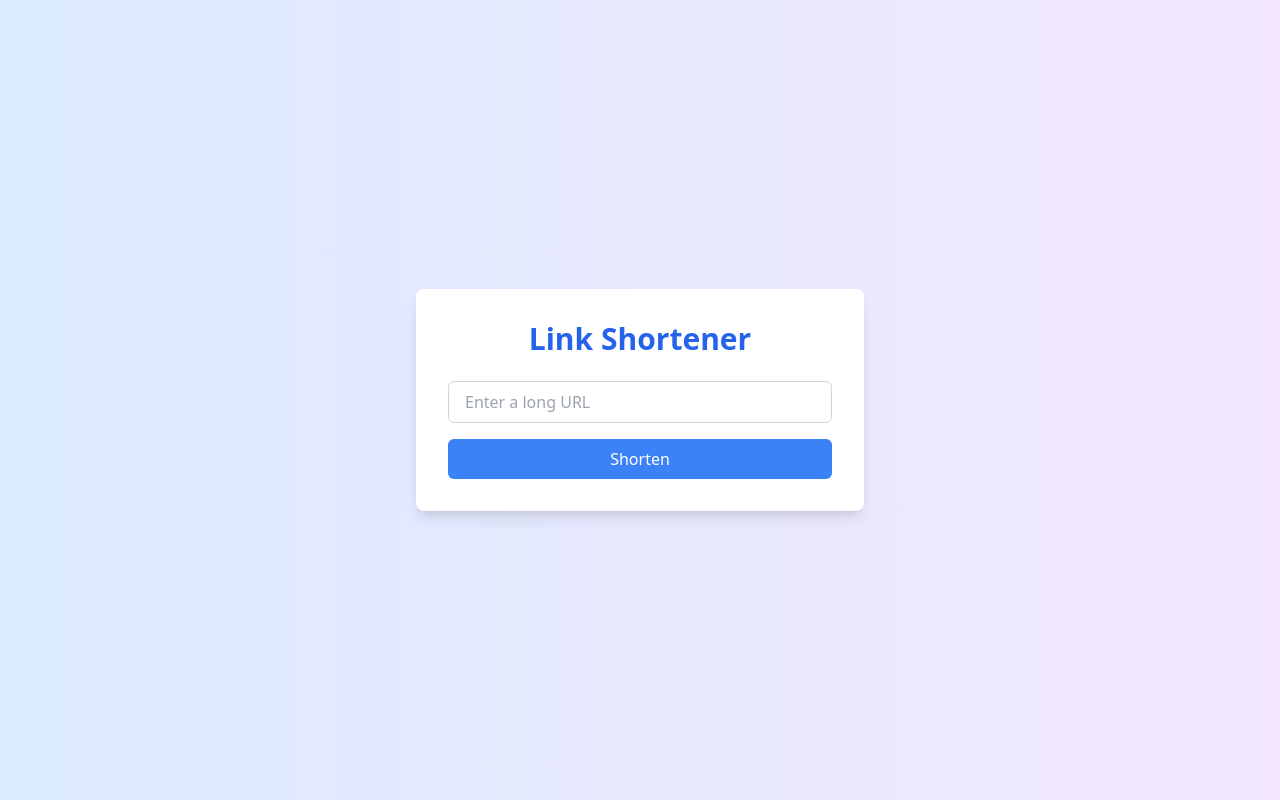
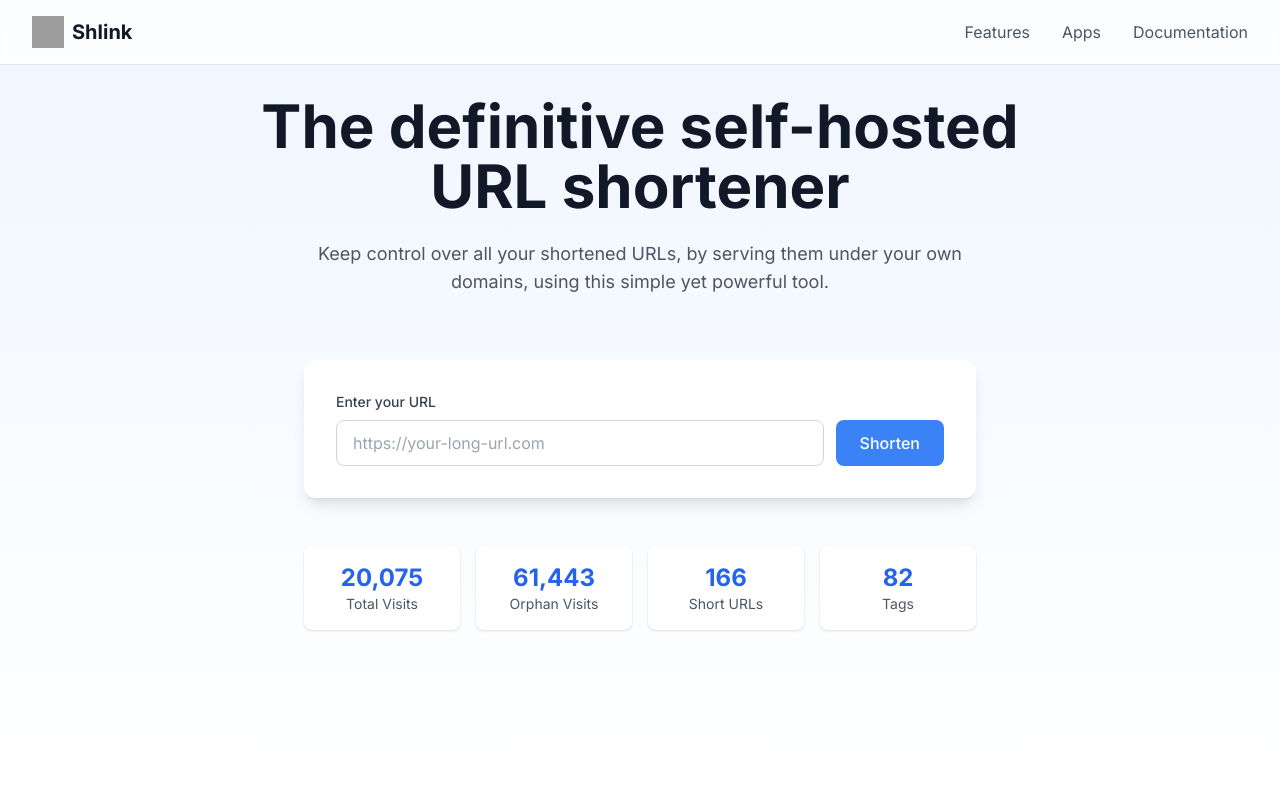
Before and after one commit to itsmeakhil/shlink-io, a FastAPI app: page / in a window 1280 px wide. Run offline with FastAPI, Linux system fonts and the light colour scheme; parts of the project's set-up code (start-up, migrations or seed data) failed here and were passed over; some libraries are stand-ins or nearby versions; grey boxes are pictures that could not be loaded.

Commit message:
Update index.html

```diff
--- a/templates/index.html
+++ b/templates/index.html
@@ -3,65 +3,163 @@
 <head>
     <meta charset="UTF-8">
     <meta name="viewport" content="width=device-width, initial-scale=1.0">
-  <title>Link Shortener</title>
+    <title>Shlink - URL Shortener</title>
     <script src="https://cdn.tailwindcss.com"></script>
+    <link href="https://fonts.googleapis.com/css2?family=Inter:wght@400;500;600;700&display=swap" rel="stylesheet">
 </head>
-<body class="bg-gradient-to-r from-blue-100 to-purple-100 min-h-screen flex items-center justify-center">
-  <div class="bg-white p-8 rounded-lg shadow-lg max-w-md w-full">
-    <h1 class="text-3xl font-bold mb-6 text-center text-blue-600">Link Shortener</h1>
-    <div class="space-y-4">
-      <input id="longUrl" type="text" placeholder="Enter a long URL" class="w-full px-4 py-2 border border-gray-300 rounded-md focus:outline-none focus:ring-2 focus:ring-blue-500 transition" />
-      <button onclick="shortenUrl()" class="w-full bg-blue-500 text-white py-2 rounded-md hover:bg-blue-600 focus:outline-none focus:ring-2 focus:ring-blue-500 focus:ring-offset-2 transition">Shorten</button>
+<body class="min-h-screen bg-gradient-to-b from-blue-50 to-white font-[Inter]">
+    <!-- Navigation -->
+    <nav class="border-b bg-white/80 backdrop-blur-sm fixed w-full top-0 z-50">
+        <div class="max-w-7xl mx-auto px-4 sm:px-6 lg:px-8">
+            <div class="flex justify-between items-center h-16">
+                <div class="flex items-center">
+                    <img src="https://sjc.microlink.io/FRugVDifhgf4g-rhx5q_bn00M0HmQZwyPADMoNGGWJg_3jSpwex9cm6NNr7qXqMg7oSNvcqZd2mm1PGpxpvd6w.jpeg" alt="Shlink Logo" class="h-8 w-8">
+                    <span class="ml-2 text-xl font-bold text-gray-900">Shlink</span>
                 </div>
-    <div id="shortUrlContainer" class="mt-6 hidden">
-      <p class="text-sm text-gray-600 mb-2">Short URL:</p>
-      <a id="shortUrl" target="_blank" class="text-blue-500 hover:underline break-all"></a>
+                <div class="hidden sm:flex space-x-8">
+                    <a href="#" class="text-gray-600 hover:text-blue-600">Features</a>
+                    <a href="#" class="text-gray-600 hover:text-blue-600">Apps</a>
+                    <a href="#" class="text-gray-600 hover:text-blue-600">Documentation</a>
+                </div>
+            </div>
+        </div>
+    </nav>
+
+    <!-- Hero Section -->
+    <main class="pt-24 pb-16">
+        <div class="max-w-7xl mx-auto px-4 sm:px-6 lg:px-8">
+            <div class="text-center mb-16">
+                <h1 class="text-4xl font-bold text-gray-900 sm:text-5xl md:text-6xl mb-6">
+                    The definitive self-hosted<br>URL shortener
+                </h1>
+                <p class="max-w-2xl mx-auto text-lg text-gray-600">
+                    Keep control over all your shortened URLs, by serving them under your own domains, using this simple yet powerful tool.
+                </p>
+            </div>
+
+            <!-- URL Shortener Card -->
+            <div class="max-w-2xl mx-auto">
+                <div class="bg-white rounded-xl shadow-lg p-6 sm:p-8">
+                    <div class="space-y-6">
+                        <!-- Input Section -->
+                        <div>
+                            <label for="url" class="block text-sm font-medium text-gray-700 mb-2">Enter your URL</label>
+                            <div class="flex gap-3">
+                                <input
+                                    type="url"
+                                    id="url"
+                                    placeholder="https://your-long-url.com"
+                                    class="flex-1 rounded-lg border border-gray-300 px-4 py-2.5 focus:ring-2 focus:ring-blue-500 focus:border-transparent outline-none transition-all"
+                                >
+                                <button
+                                    onclick="shortenUrl()"
+                                    class="bg-blue-500 hover:bg-blue-600 text-white px-6 py-2.5 rounded-lg font-medium transition-colors"
+                                >
+                                    Shorten
+                                </button>
                             </div>
                         </div>
 
+                        <!-- Result Section -->
+                        <div id="resultContainer" class="hidden">
+                            <div class="bg-blue-50 rounded-lg p-4 space-y-3">
+                                <div class="flex items-center justify-between">
+                                    <span class="text-xs font-medium text-blue-600 bg-blue-100 px-2 py-1 rounded">
+                                        Your shortened URL
+                                    </span>
+                                    <button
+                                        onclick="copyToClipboard()"
+                                        class="text-gray-500 hover:text-blue-600 p-2 rounded-md hover:bg-blue-100 transition-colors"
+                                    >
+                                        Copy
+                                    </button>
+                                </div>
+                                <div class="flex items-center gap-2">
+                                    <a
+                                        id="shortUrl"
+                                        href="#"
+                                        target="_blank"
+                                        class="text-blue-600 hover:text-blue-700 break-all"
+                                    ></a>
+                                </div>
+                                <div id="copyMessage" class="hidden text-sm text-green-600">
+                                    ✓ Copied to clipboard!
+                                </div>
+                            </div>
+                        </div>
+                    </div>
+                </div>
+
+                <!-- Stats Section -->
+                <div class="mt-12 grid grid-cols-2 sm:grid-cols-4 gap-4">
+                    <div class="bg-white p-4 rounded-lg shadow text-center">
+                        <div class="text-2xl font-bold text-blue-600">20,075</div>
+                        <div class="text-sm text-gray-600">Total Visits</div>
+                    </div>
+                    <div class="bg-white p-4 rounded-lg shadow text-center">
+                        <div class="text-2xl font-bold text-blue-600">61,443</div>
+                        <div class="text-sm text-gray-600">Orphan Visits</div>
+                    </div>
+                    <div class="bg-white p-4 rounded-lg shadow text-center">
+                        <div class="text-2xl font-bold text-blue-600">166</div>
+                        <div class="text-sm text-gray-600">Short URLs</div>
+                    </div>
+                    <div class="bg-white p-4 rounded-lg shadow text-center">
+                        <div class="text-2xl font-bold text-blue-600">82</div>
+                        <div class="text-sm text-gray-600">Tags</div>
+                    </div>
+                </div>
+            </div>
+        </div>
+    </main>
+
     <script>
         async function shortenUrl() {
-      const longUrl = document.getElementById("longUrl").value;
-      const shortUrlContainer = document.getElementById("shortUrlContainer");
-      const shortUrlElement = document.getElementById("shortUrl");
+            const longUrl = document.getElementById('url').value;
+            const resultContainer = document.getElementById('resultContainer');
+            const shortUrlElement = document.getElementById('shortUrl');
 
             if (!longUrl) {
-        alert("Please enter a valid URL.");
+                alert('Please enter a valid URL');
                 return;
             }
 
             try {
-        const response = await fetch("/shorten", {
-          method: "POST",
+                const response = await fetch('/shorten', {
+                    method: 'POST',
                     headers: {
-            "Content-Type": "application/json",
+                        'Content-Type': 'application/json',
                     },
                     body: JSON.stringify({ long_url: longUrl }),
                 });
 
                 if (!response.ok) {
-          throw new Error("Failed to shorten the URL.");
+                    throw new Error('Failed to shorten URL');
                 }
 
                 const data = await response.json();
                 shortUrlElement.textContent = data.short_url;
                 shortUrlElement.href = data.short_url;
-        shortUrlContainer.classList.remove("hidden");
-        shortUrlContainer.classList.add("animate-fade-in");
+                resultContainer.classList.remove('hidden');
             } catch (error) {
-        alert("Error: " + error.message);
+                alert('Error: ' + error.message);
+            }
+        }
+
+        async function copyToClipboard() {
+            const shortUrl = document.getElementById('shortUrl').textContent;
+            const copyMessage = document.getElementById('copyMessage');
+
+            try {
+                await navigator.clipboard.writeText(shortUrl);
+                copyMessage.classList.remove('hidden');
+                setTimeout(() => {
+                    copyMessage.classList.add('hidden');
+                }, 2000);
+            } catch (err) {
+                alert('Failed to copy URL');
             }
         }
     </script>
-
-  <style>
-    @keyframes fadeIn {
-      from { opacity: 0; }
-      to { opacity: 1; }
-    }
-    .animate-fade-in {
-      animation: fadeIn 0.5s ease-in-out;
-    }
-  </style>
 </body>
 </html>
```
Lines whose indentation alone changed are shown as unchanged.
